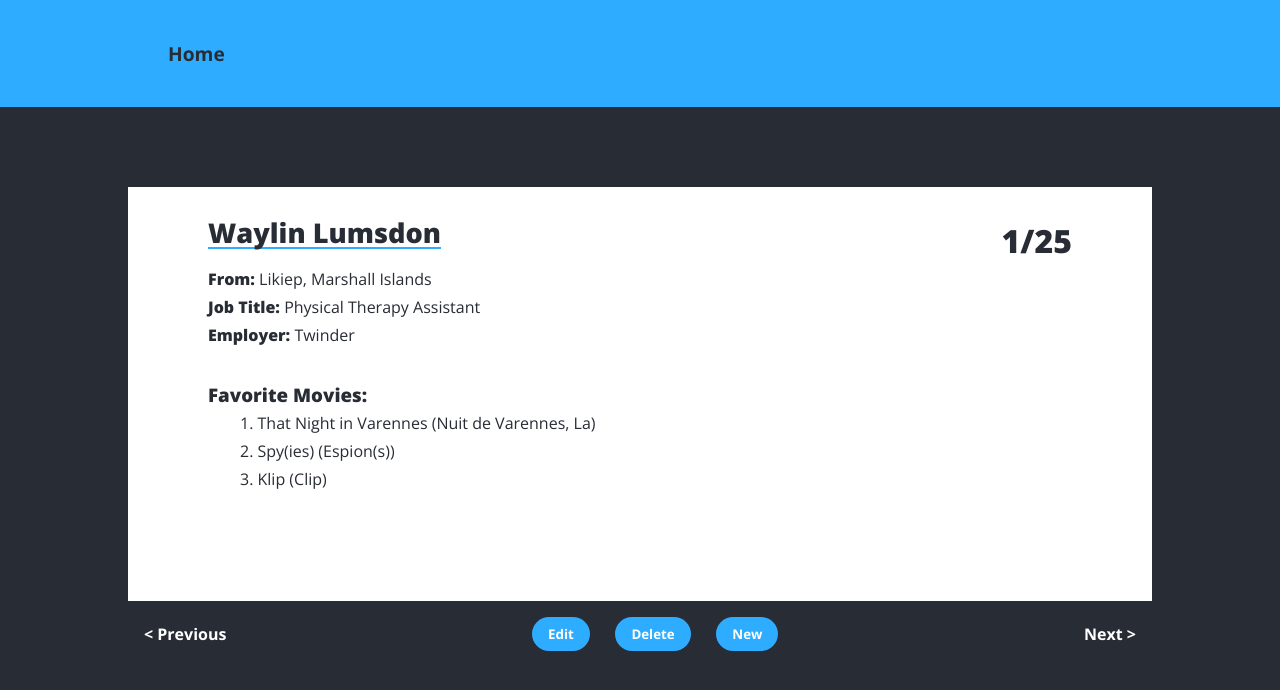
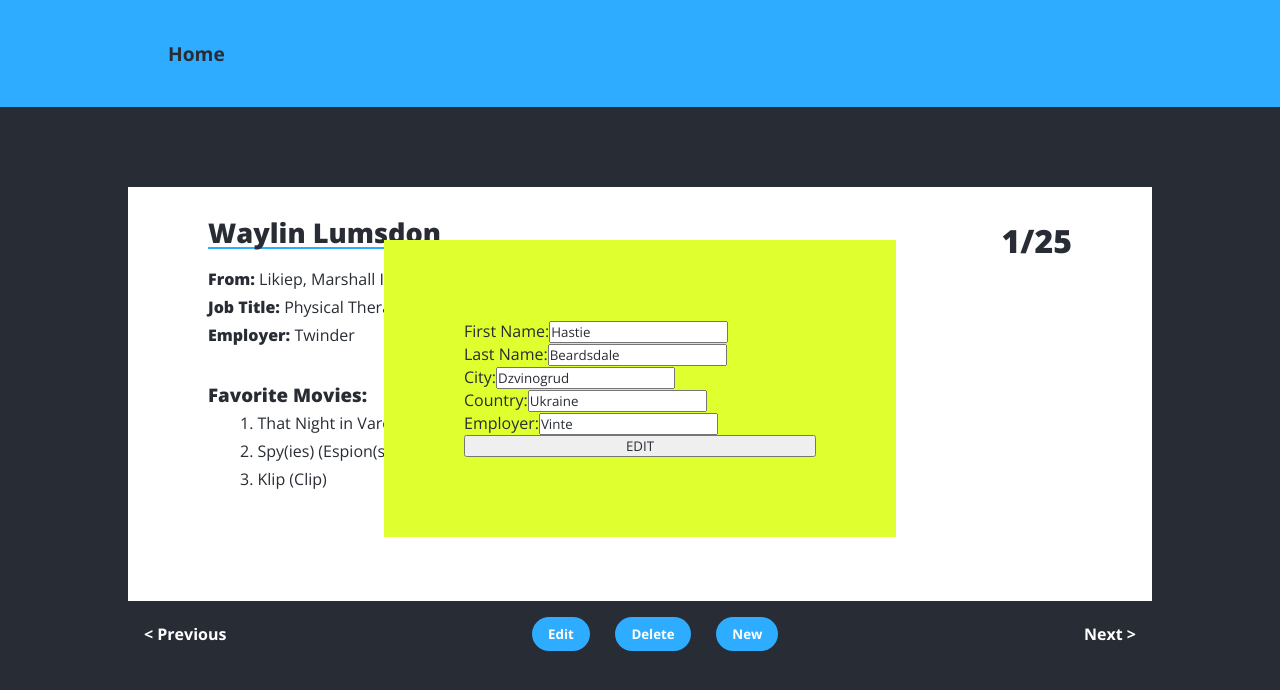
Before and after one commit to SenciZ/user-directory, a React (Create React App) app: page / in a window 1280 px wide. Both pictures are taken after a click on the button "Edit". Shown: the top 690 px of the page. Built offline with nearby package versions, Linux system fonts and the light colour scheme.

Commit message:
work on edit modal

```diff
--- a/src/App.css
+++ b/src/App.css
@@ -1,13 +1,13 @@
-@import url('https://fonts.googleapis.com/css2?family=Open+Sans:wght@400;600;700;800&display=swap');
+@import url("https://fonts.googleapis.com/css2?family=Open+Sans:wght@400;600;700;800&display=swap");
 
-*{
+* {
   margin: 0;
   box-sizing: border-box;
   padding: 0;
   text-decoration: none;
   list-style-type: none;
   color: #282c34;
-  font-family: 'Open Sans', sans-serif;
+  font-family: "Open Sans", sans-serif;
 }
 
 .App {
@@ -18,7 +18,7 @@
   flex-direction: column;
 }
 
-.NavBar{
+.NavBar {
   padding: 2.5rem;
   width: 80%;
   margin: 0 auto;
@@ -27,13 +27,13 @@
   font-size: 1.2rem;
 }
 
-.container{
+.container {
   background-color: #2eacff;
   display: flex;
   width: 100%;
 }
 
-.itemDisplay{
+.itemDisplay {
   display: flex;
   justify-content: space-between;
   width: 100%;
@@ -42,19 +42,19 @@
   padding: 2rem 5rem;
 }
 
-.item{
+.item {
   max-width: 400px;
   width: 80%;
   line-height: 1.75rem;
 }
-.name{
+.name {
   font-size: 1.7rem;
   font-weight: 800;
   border-bottom: #2eacff 2px solid;
   display: inline-block;
   margin-bottom: 1rem;
 }
-.mainDisplay{
+.mainDisplay {
   width: 80%;
   max-width: 1200px;
   height: 60vh;
@@ -65,7 +65,7 @@
   justify-content: center;
 }
 
-.controlsContainer{
+.controlsContainer {
   max-width: 1200px;
   display: flex;
   justify-content: space-between;
@@ -73,88 +73,68 @@
   width: 100%;
   padding: 1rem;
   margin: 0 auto;
-  }
+}
 
+.favorites {
+  margin-top: 2rem;
+}
 
+.favoritesList {
+  margin-left: 2rem;
+}
 
-  .favorites{
-    margin-top: 2rem;
-  }
-
-  .favoritesList{
-    margin-left: 2rem;
-  }
-
-.directionNavigation{
+.directionNavigation {
   color: white;
   font-weight: 700;
   cursor: pointer;
 }
 
-.manageButton{
+.manageButton {
   background-color: #2eacff;
   color: white;
-  padding: .5rem 1rem;
+  padding: 0.5rem 1rem;
   font-weight: 700;
   border-radius: 100px;
   border: none;
   cursor: pointer;
 }
 
-strong{
+strong {
   font-weight: 800;
 }
-span strong{
+span strong {
   font-size: 2rem;
   padding: 0;
   margin: 0;
 }
 
-.manageButton:hover{
+.manageButton:hover {
   background-color: #2eacff;
-  filter:contrast(2);
-
+  filter: contrast(2);
 }
 
-.manageButton + .manageButton{
+.manageButton + .manageButton {
   margin-left: 2vw;
 }
 
-.row{
+.row {
   width: 100%;
 }
 
-.App-logo {
-  height: 40vmin;
-  pointer-events: none;
+.editModal {
+  max-width: 900px;
+  min-width: 400px;
+  width: 40vw;
+  background-color: #e0ff2e;
+  position: absolute;
+  z-index: 100;
+  left: calc(50vw - 20vw);
+  top: calc(50vh - 20vh);
+  display: flex;
+  flex-direction: column;
+  padding: 5rem;
 }
 
-@media (prefers-reduced-motion: no-preference) {
-  .App-logo {
-    animation: App-logo-spin infinite 20s linear;
-  }
+.editModal.modalControl {
+  display: none;
 }
-
-.App-header {
-  background-color: #282c34;
-  min-height: 100vh;
-  display: flex;
-  flex-direction: column;
-  align-items: center;
-  justify-content: center;
-  font-size: calc(10px + 2vmin);
-  color: white;
-}
-
-.App-link {
-  color: #61dafb;
-}
-
-@keyframes App-logo-spin {
-  from {
-    transform: rotate(0deg);
-  }
-  to {
-    transform: rotate(360deg);
-  }
-}
--- a/src/components/Controls.js
+++ b/src/components/Controls.js
@@ -1,19 +1,32 @@
-import React from 'react';
-import IndexButton from './IndexButton'
-import ManageButton from './ManageButton'
+import React from "react";
+import IndexButton from "./IndexButton";
+import ManageButton from "./ManageButton";
 
 function Controls(props) {
+  const showModal = () => {
+    const modal = document.getElementById("modal");
+    modal.classList.remove("modalControl");
+  };
   return (
-  <div className='controlsContainer'>
-      <IndexButton changeItem={()=> props.function.clickHandlerPrevious()} direction='< Previous'/>
+    <div className="controlsContainer">
+      <IndexButton
+        changeItem={() => props.function.clickHandlerPrevious()}
+        direction="< Previous"
+      />
       <div>
-      <ManageButton onClickHandler={props.deleteItem} action='Edit'/>
-      <ManageButton onClickHandler={()=>props.function.deleteHandler()} action='Delete'/>
-      <ManageButton onClickHandler={props.deleteItem} action='New'/>
+        <ManageButton onClickHandler={() => showModal()} action="Edit" />
+        <ManageButton
+          onClickHandler={() => props.function.deleteHandler()}
+          action="Delete"
+        />
+        <ManageButton onClickHandler={() => {}} action="New" />
       </div>
-      <IndexButton changeItem={()=> props.function.clickHandlerNext()} direction='Next >'/>
-  </div>
-  )
+      <IndexButton
+        changeItem={() => props.function.clickHandlerNext()}
+        direction="Next >"
+      />
+    </div>
+  );
 }
 
 export default Controls;
--- a/src/components/Display.js
+++ b/src/components/Display.js
@@ -1,15 +1,15 @@
-import React from 'react';
-import ItemDisplay from './ItemDisplay';
-import Controls from './Controls';
-import {useState} from 'react'
-import Data from '../ObjectData/data'
-
+import React from "react";
+import ItemDisplay from "./ItemDisplay";
+import Controls from "./Controls";
+import { useState, useEffect } from "react";
+import Data from "../ObjectData/data";
+import EditModal from "./EditModal";
 
 function Display() {
-    const list = Data
-    const [currentItem, setCurrentItem] = useState(0)
-    const [data, setData] = useState(list)
-
+  const list = Data;
+  const [currentItem, setCurrentItem] = useState(0);
+  const [data, setData] = useState(list);
+  const itemId = currentItem + 1;
 
   const functions = {
     clickHandlerNext: () => {
@@ -30,17 +30,33 @@ function Display() {
     deleteHandler: () => {
       setData(data.filter((item, index) => index !== currentItem));
     },
+
+    // editHandler: () => {
+    //   const modality = document.getElementById("modal");
+    //   modality.class.remove("modalControl");
+    // },
+
+    hideModal: () => {},
+
+    editDataItem: (editedItem) => {
+      const dataNew = data.slice(0);
+      dataNew.splice(currentItem, 1, editedItem);
+      setData(dataNew);
+      setCurrentItem(currentItem + 1);
+    },
   };
 
-
-
   return (
-  <div className='mainDisplay'>
-      <ItemDisplay data={data} currentItem = {currentItem}/>
-      <Controls function={functions}/>
+    <div className="mainDisplay">
+      <EditModal
+        editDataItem={functions.editDataItem}
+        data={data}
+        currentItem={itemId}
+      />
+      <ItemDisplay data={data} currentItem={currentItem} />
+      <Controls function={functions} />
     </div>
-
-  )
+  );
 }
 
 export default Display;
--- /dev/null
+++ b/src/components/EditModal.js
@@ -0,0 +1,97 @@
+import React from "react";
+import { useState } from "react";
+
+function EditModal(props) {
+  const itemToEdit = props.data[props.currentItem];
+  const [input, setInput] = useState({
+    id: props.currentItem,
+    name: { first: itemToEdit.name.first, last: itemToEdit.name.last },
+    city: itemToEdit.city,
+    country: itemToEdit.country,
+    employer: itemToEdit.employer,
+    title: itemToEdit.title,
+    favoriteMovies: [
+      itemToEdit.favoriteMovies[0],
+      itemToEdit.favoriteMovies[1],
+      itemToEdit.favoriteMovies[2],
+    ],
+  });
+  const editHandler = (e) => {
+    e.preventDefault();
+    props.editDataItem(input);
+    e.target.parentNode.classList.add("modalControl");
+  };
+
+  return (
+    <div id="modal" className="editModal modalControl">
+      <label>
+        First Name:
+        <input
+          type="text"
+          onChange={(e) => {
+            setInput({
+              ...input,
+              name: { ...input.name, first: e.target.value },
+            });
+          }}
+          value={input.name.first}
+        ></input>
+      </label>
+      <label>
+        Last Name:
+        <input
+          type="text"
+          onChange={(e) => {
+            setInput({
+              ...input,
+              name: { ...input.name, last: e.target.value },
+            });
+          }}
+          value={input.name.last}
+        ></input>
+      </label>
+      <label>
+        City:
+        <input
+          type="text"
+          onChange={(e) => {
+            setInput({
+              ...input,
+              city: e.target.value,
+            });
+          }}
+          value={input.city}
+        ></input>
+      </label>
+      <label>
+        Country:
+        <input
+          type="text"
+          onChange={(e) => {
+            setInput({
+              ...input,
+              country: e.target.value,
+            });
+          }}
+          value={input.country}
+        ></input>
+      </label>
+      <label>
+        Employer:
+        <input
+          type="text"
+          onChange={(e) => {
+            setInput({
+              ...input,
+              employer: e.target.value,
+            });
+          }}
+          value={input.employer}
+        ></input>
+      </label>
+      <button onClick={editHandler}>EDIT</button>
+    </div>
+  );
+}
+
+export default EditModal;
```
Lines whose indentation alone changed are shown as unchanged.
